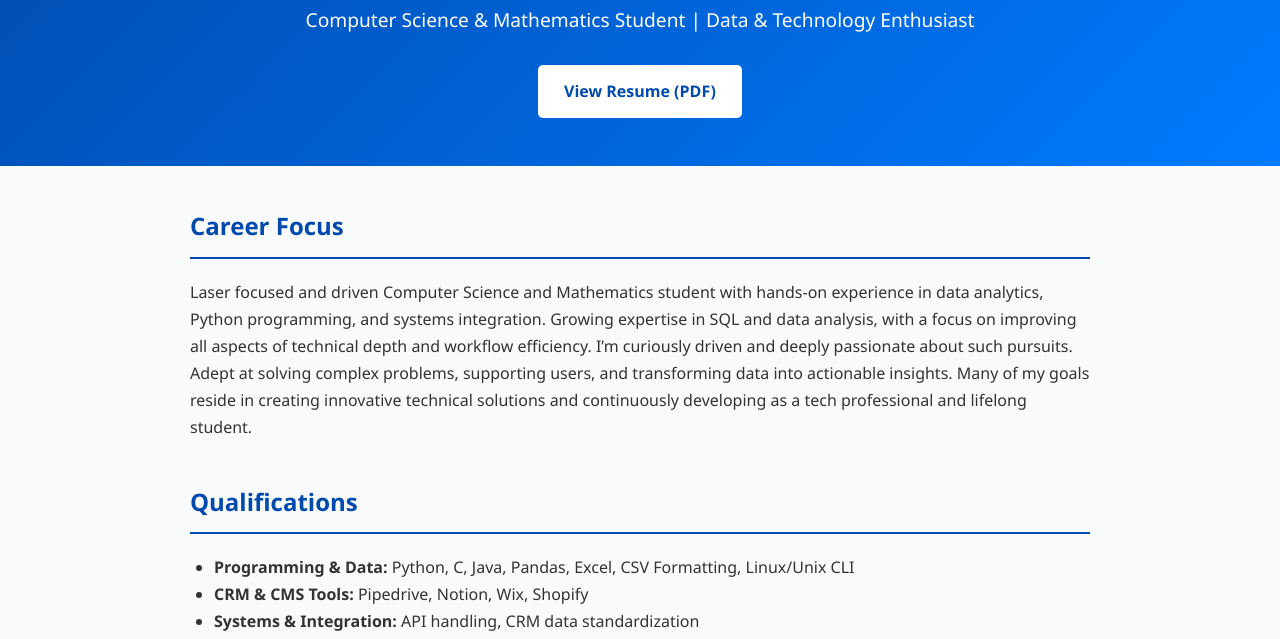
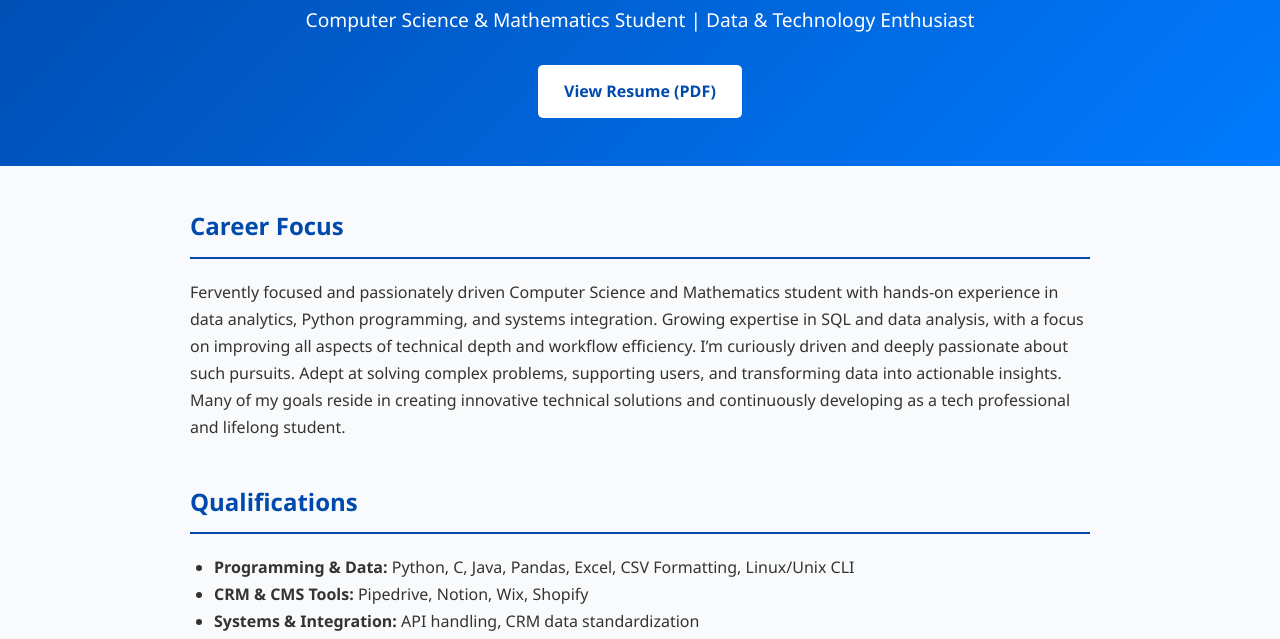
Before and after one commit to nrrorton/nicholas_orton_portfolio, a plain HTML site: page index.html in a window 1280 px wide. Shown: the part 158-797 px from the top of the page. Drawn offline with Linux system fonts and the light colour scheme.

Commit message:
Updating summary wording

```diff
--- a/index.html
+++ b/index.html
@@ -17,7 +17,7 @@
 
     <section id="career-focus">
         <h2>Career Focus</h2>
-        <p>Laser focused and driven Computer Science and Mathematics student
+        <p>Fervently focused and passionately driven Computer Science and Mathematics student
         with hands-on experience in data analytics, Python
         programming, and systems integration. Growing expertise in SQL and
         data analysis, with a focus on improving all aspects of technical depth
```
